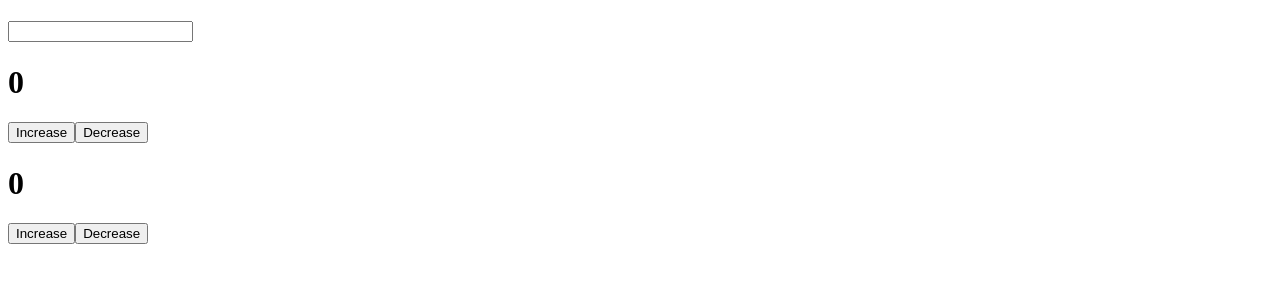
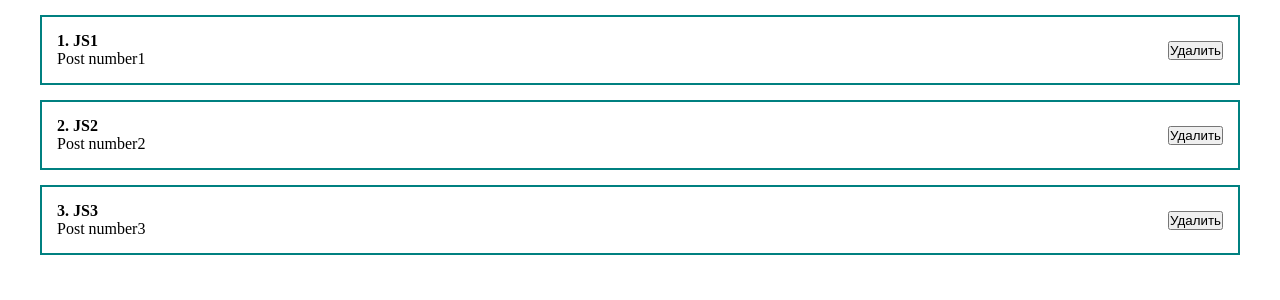
Before and after one commit to eserhin/React_base_ulbi, a React (Create React App) app: page / in a window 1280 px wide. Shown: the top 300 px of the page. Built offline with nearby package versions, Linux system fonts and the light colour scheme.

Commit message:
Work with lists.  Transformation of JS massive into Components

```diff
--- a/src/App.js
+++ b/src/App.js
@@ -1,20 +1,16 @@
 import React, {useState} from 'react';
-import Counter from "./components/Counter";
-import ClassCounter from "./components/ClassCounter";
-
+import './components/styles/App.css'
+import PostList from "./components/PostList";
 function App() {
-    const [value, setValue] = useState('');
+    const [posts, setPosts ] = useState([
+        {id:'1', title: 'JS1', body: "Post number1"},
+        {id:'2', title: 'JS2', body: "Post number2"},
+        {id:'3', title: 'JS3', body: "Post number3"}
+    ]);
 
     return (
-        <div>
-            <h1>{value}</h1>
-            <input
-                type="text"
-                value = {value}
-                onChange={event => setValue(event.target.value)}
-            />
-            <Counter />
-            <ClassCounter />
+        <div className='App'>
+            <PostList posts={posts} title = "Список постов 1" />
         </div>
     );
 }
--- /dev/null
+++ b/src/components/PostItem.jsx
@@ -0,0 +1,17 @@
+import React from 'react';
+import './styles/App.css'
+const PostItem = (props) => {
+    return (
+        <div className="post">
+            <div className="post_content">
+                <strong>{props.post.id}. {props.post.title}</strong>
+                <div>{props.post.body}</div>
+            </div>
+            <div className="post_btns">
+                <button>Удалить</button>
+            </div>
+        </div>
+    );
+};
+
+export default PostItem;
--- /dev/null
+++ b/src/components/PostList.jsx
@@ -0,0 +1,14 @@
+import React from 'react';
+import PostItem from "./PostItem";
+
+const PostList = ({posts}, {title}) => {
+    return (
+        <div>
+            {title}
+            {posts.map(post=>
+                <PostItem post = {post} key = {post.id}/>)}
+        </div>
+    );
+};
+
+export default PostList;
--- /dev/null
+++ b/src/components/styles/App.css
@@ -0,0 +1,22 @@
+* {
+    margin: 0;
+    padding: 0;
+    box-sizing: border-box;
+}
+
+#root {
+    display: flex;
+    justify-content: center;
+}
+
+.App {
+    width: 1200px
+}
+.post {
+    display: flex;
+    padding: 15px;
+    border: 2px solid teal;
+    margin-top: 15px;
+    justify-content: space-between;
+    align-items: center;
+}
```
